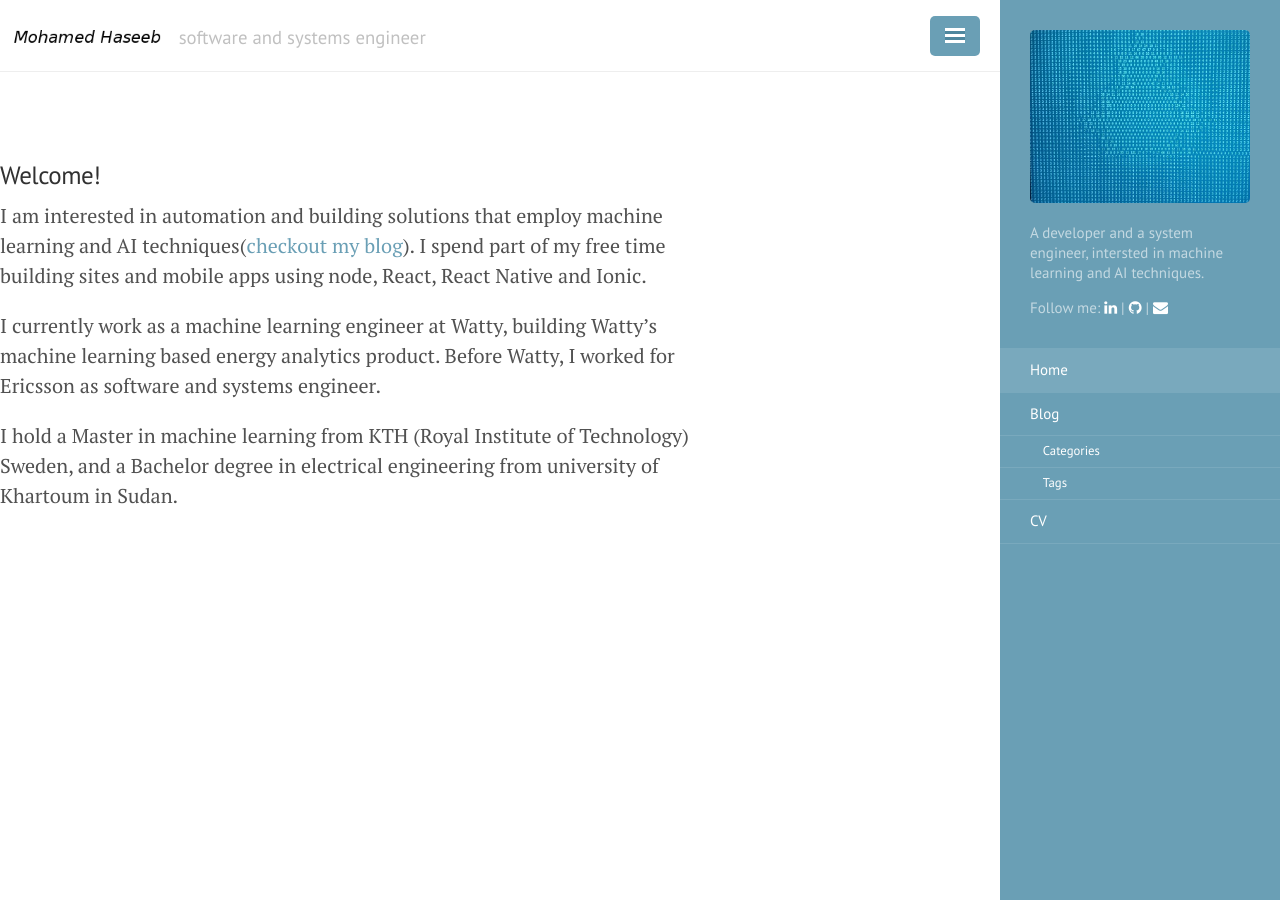
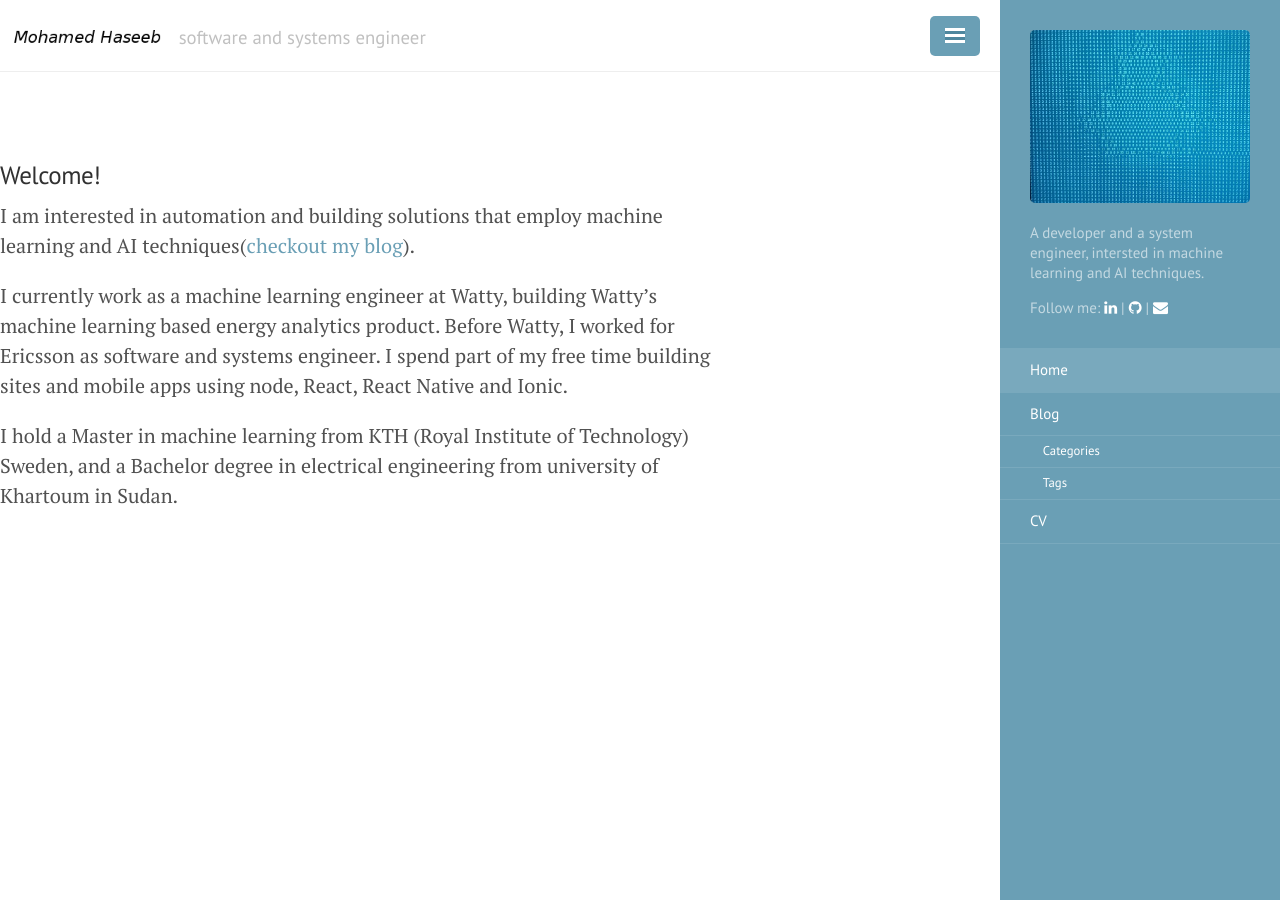
Before and after one commit to mohaseeb/mohaseeb.github.io, a Jekyll site: the page built from index.md, in a window 1280 px wide. Built offline with Jekyll 4.4.1, drawn with Linux system fonts in a browser that asks for light colours; nearby versions of some CDN libraries; comment, search, counter and statistics services are not loaded.

```diff
--- a/index.md
+++ b/index.md
@@ -11,11 +11,11 @@ title: Home
 ### Welcome!
 
 I am interested in automation and building solutions that employ machine
-learning and AI techniques([checkout my blog](blog/)). I spend part of my free time building sites and mobile apps using node, React, React Native and Ionic.
+learning and AI techniques([checkout my blog](blog/)).
 
 I currently work as a machine learning engineer at Watty, building
 Watty's machine learning based energy analytics product. Before
-Watty, I worked for Ericsson as software and systems engineer.
+Watty, I worked for Ericsson as software and systems engineer. I spend part of my free time building sites and mobile apps using node, React, React Native and Ionic.
 
 I hold a Master in machine learning from KTH (Royal Institute of
 Technology) Sweden, and a Bachelor degree in electrical engineering
```
